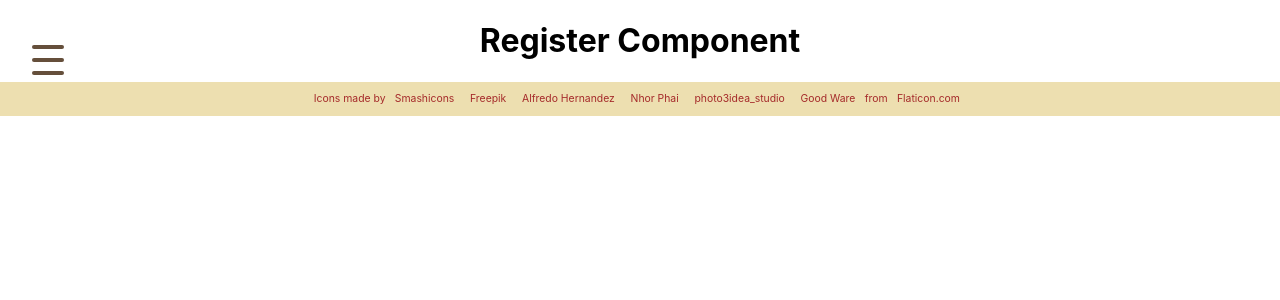
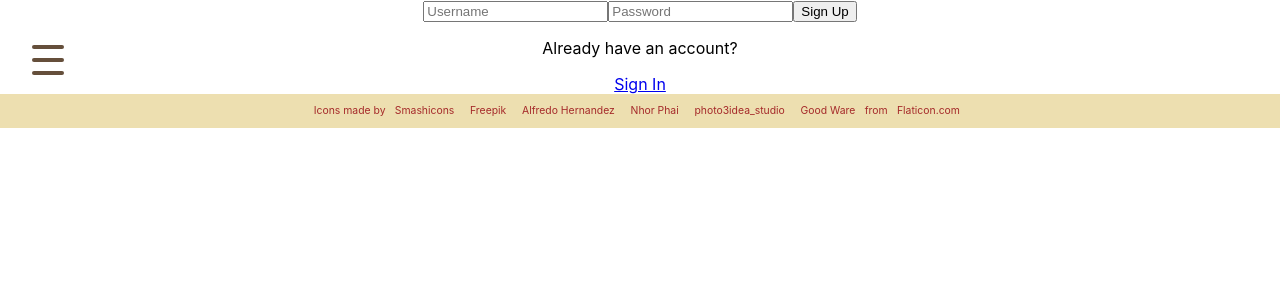
Before and after one commit to BuildWeek-Secret-Family-Recipes/Front-End, a React (Create React App) app: page /register in a window 1280 px wide. Shown: the top 300 px of the page. Built offline with nearby package versions, Linux system fonts and the light colour scheme.

Commit message:
Created footer and moved credits from index.html file, wored on Login and Register forms some more

```diff
--- a/src/components/user/Login.js
+++ b/src/components/user/Login.js
@@ -2,12 +2,10 @@ import React, { Fragment, useState } from 'react'
 import { Link } from 'react-router-dom';
 import { connect } from 'react-redux';
 import { authUser } from '../../actions/auth';
-import api from '../../utils/api';
 
 function Login(props) {
-
-    const [error, setError] = useState()
     const [userData, setUserData] = useState({
+        id: '',
         username: '',
         password: ''
     })
@@ -21,17 +19,7 @@ function Login(props) {
 
     const handleSubmit = e => {
         e.preventDefault()
-
-        api()
-			.post('/login', userData)
-			.then(res => {
-                authUser();
-				localStorage.setItem('token', res.data.payload)
-				props.history.push('/myrecipes')
-			})
-			.catch(err => {
-				setError(err)
-			})
+        authUser();
     }
 
     return (
@@ -59,7 +47,7 @@ function Login(props) {
 
             <div className="reg">
                 <p>Don't have an account?</p>
-                <Link to='/register'>Sign Up</Link>
+                <Link to='/api/register'>Sign Up</Link>
             </div>
         </Fragment>
     )
--- a/src/components/user/Register.js
+++ b/src/components/user/Register.js
@@ -1,11 +1,64 @@
-import React, { Fragment } from 'react'
+import React, { Fragment, useState } from 'react'
+import { Link } from 'react-router-dom';
+import { connect } from 'react-redux';
+import { registerUser } from '../../actions/auth';
 
-function Register() {
+function Register(props) {
+    const [newUser, setNewUser] = useState({
+        id: '',
+        username: '',
+        password: ''
+    })
+
+    const handleChange = e => {
+        setNewUser({
+            ...newUser,
+            [e.target.name]: e.target.value
+        })
+    }
+
+    const handleSubmit = e => {
+        e.preventDefault()
+        registerUser();
+    }
+
     return (
         <Fragment>
-            <h1>Register Component</h1>
+            <form onSubmit={handleSubmit}>
+                <input
+                    type='text'
+                    className='input'
+                    name='username'
+                    placeholder='Username'
+                    value={newUser.username}
+                    onChange={handleChange}
+                />
+                <input
+                    type='password'
+                    className='input'
+                    name='password'
+                    placeholder='Password'
+                    value={newUser.password}
+                    onChange={handleChange}
+                />
+
+                <button type='submit'>Sign Up</button>
+            </form>
+
+            <div className="reg">
+                <p>Already have an account?</p>
+                <Link to='/api/login'>Sign In</Link>
+            </div>
         </Fragment>
     )
 }
 
-export default Register
+function mapStateToProps(state) {
+    return {
+        username: state.username,
+        password: state.password,
+        error: state.errorMsg
+    }
+}
+
+export default connect(mapStateToProps, { registerUser })(Register);
```
Also changed, not shown: src/components/pages/Footer.js (added, +36 -0 lines).
